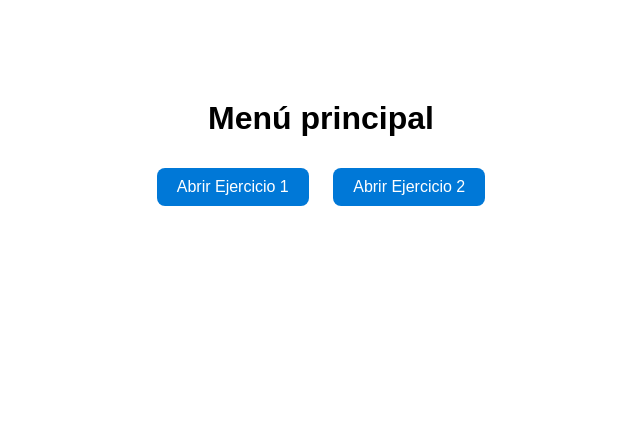
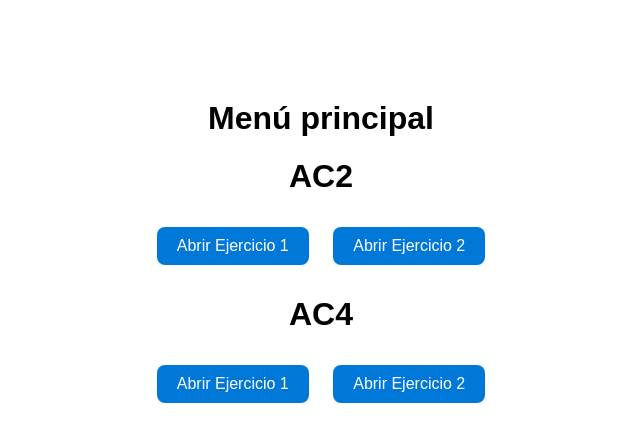
Before and after one commit to neptaliangulo/neptalianguloCSS2.github.io, a plain HTML site: page menu.html in a window 1280 px wide. Shown: the whole page, without its empty margins (319-959 px from the left). Drawn offline with Linux system fonts and the light colour scheme.

Commit message:
Add links for AC2 and AC4 exercises in menu

```diff
--- a/menu.html
+++ b/menu.html
@@ -26,7 +26,11 @@
 </head>
 <body>
   <h1>Menú principal</h1>
-  <a href="ejercicio1/index.html" target="_blank">Abrir Ejercicio 1</a>
-  <a href="ejercicio2/index.html" target="_blank">Abrir Ejercicio 2</a>
+  <h1>AC2</h1>
+  <a href="AC2/ejercicio1/index.html" target="_blank">Abrir Ejercicio 1</a>
+  <a href="AC2/ejercicio2/index.html" target="_blank">Abrir Ejercicio 2</a>
+  <h1>AC4</h1>
+  <a href="AC4/ejercicio 1/index.html" target="_blank">Abrir Ejercicio 1</a>
+  <a href="AC4/ejercicio 2/index.html" target="_blank">Abrir Ejercicio 2</a>
 </body>
 </html>
```
